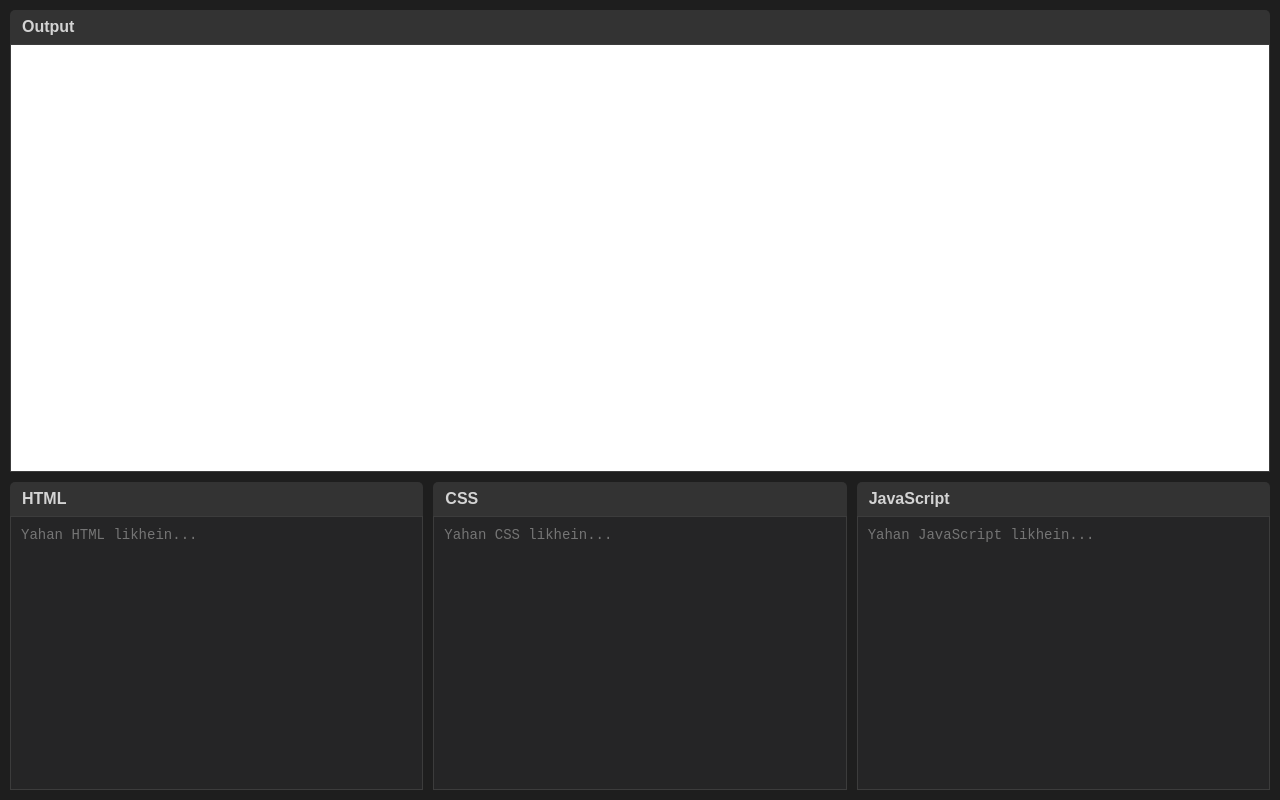
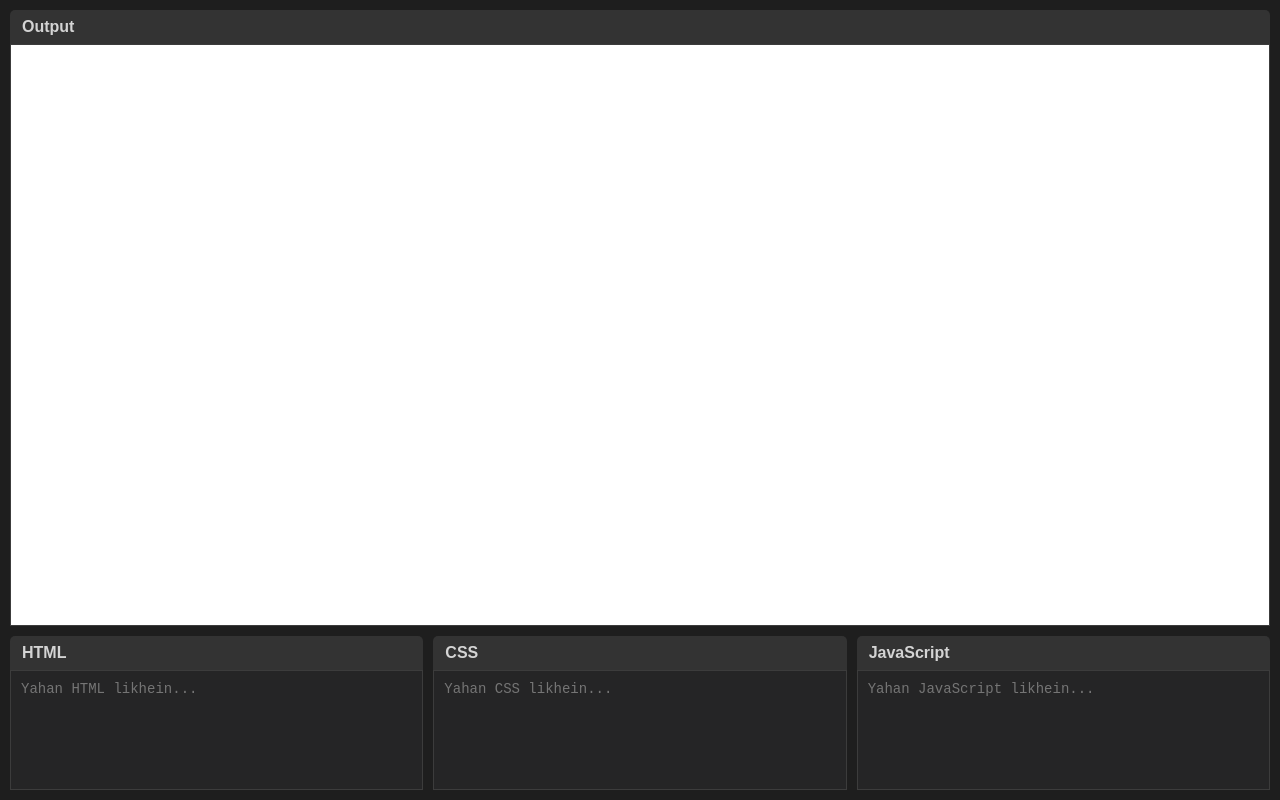
Before and after one commit to Qadeer-Xtech/MY-SITE, a plain HTML site: page separate-editor.html in a window 1280 px wide. Drawn offline with Linux system fonts and the light colour scheme.

Commit message:
Update style.css

```diff
--- a/style.css
+++ b/style.css
@@ -46,14 +46,14 @@ html, body {
 }
 
 .output-container {
-    flex: 1.5; /* Screen ka bara hissa (e.g., ~60%) isko do */
+    flex: 4; /* YAHAN TABDEELI KI HAI: Output ka weight 4 (Bohat bara hissa) */
     display: flex;
     flex-direction: column;
-    min-height: 200px; /* Kam se kam height */
+    min-height: 200px;
 }
 
 .editor-grid, .editor-grid-single {
-    flex: 1; /* Screen ka chota hissa (e.g., ~40%) isko do */
+    flex: 1; /* Editor ka weight 1 (Bohat chota hissa) */
     display: flex;
     gap: 10px;
 }
@@ -92,9 +92,9 @@ iframe {
 /* For Mobile Devices (Important for Responsiveness) */
 @media (max-width: 768px) {
     .page-container {
-        height: auto; /* Height ko content ke hisab se adjust karo */
+        height: auto;
     }
     .editor-grid {
-        flex-direction: column; /* Editors ko vertical stack karo */
+        flex-direction: column;
     }
 }
```
